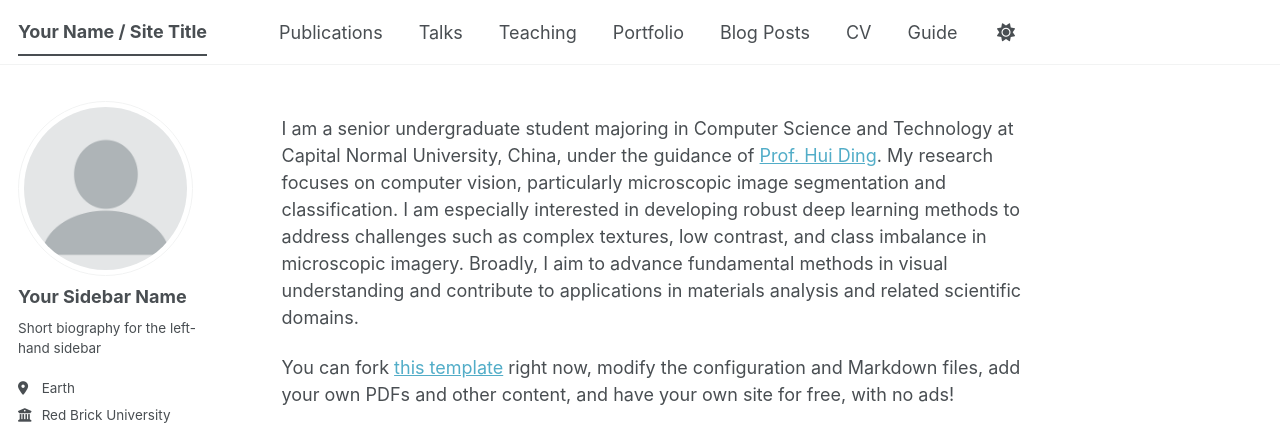
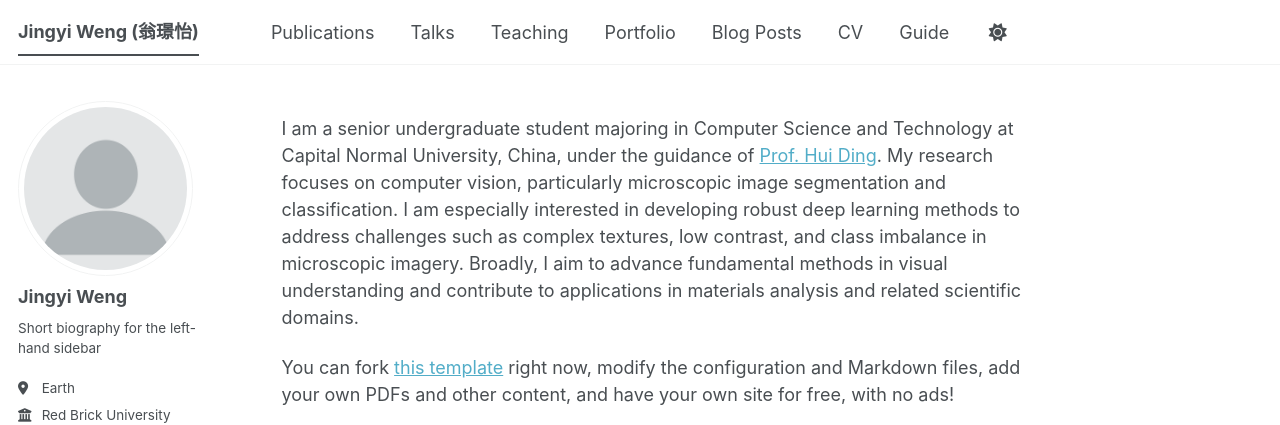
Before and after one commit to jingyi-weng/jingyi-weng.github.io, a Jekyll site: the page built from _pages/about.md, in a window 1280 px wide. Shown: the top 425 px of the page. Built offline with Jekyll 4.4.1, drawn with Linux system fonts in a browser that asks for light colours; some web fonts are replaced; a script bundle is joined from its source files by our own code; library files that are not in the unit come from our copies.

Commit message:
Update _config.yml

```diff
--- a/_config.yml
+++ b/_config.yml
@@ -9,7 +9,7 @@
 # Basic Site Settings
 locale                   : "en-US"
 site_theme               : "default" # The available themes options are "default", "air", "sunrise", "mint", "dirt" and "contrast"
-title                    : "Your Name / Site Title"
+title                    : "Jingyi Weng (翁璟怡)"
 title_separator          : "-"
 name                     : &name "Your Name"
 description              : &description "Your Name's academic portfolio"   # Update this with a general description of your site, this is the default if not overridden by a page
@@ -24,7 +24,7 @@ repository               : "academicpages/academicpages.github.io"
 author:
   # Biographic information
   avatar           : "profile.png"
-  name             : "Your Sidebar Name"
+  name             : "Jingyi Weng"
   pronouns         : # example: "she/her"
   bio              : "Short biography for the left-hand sidebar"
   location         : "Earth"
```
